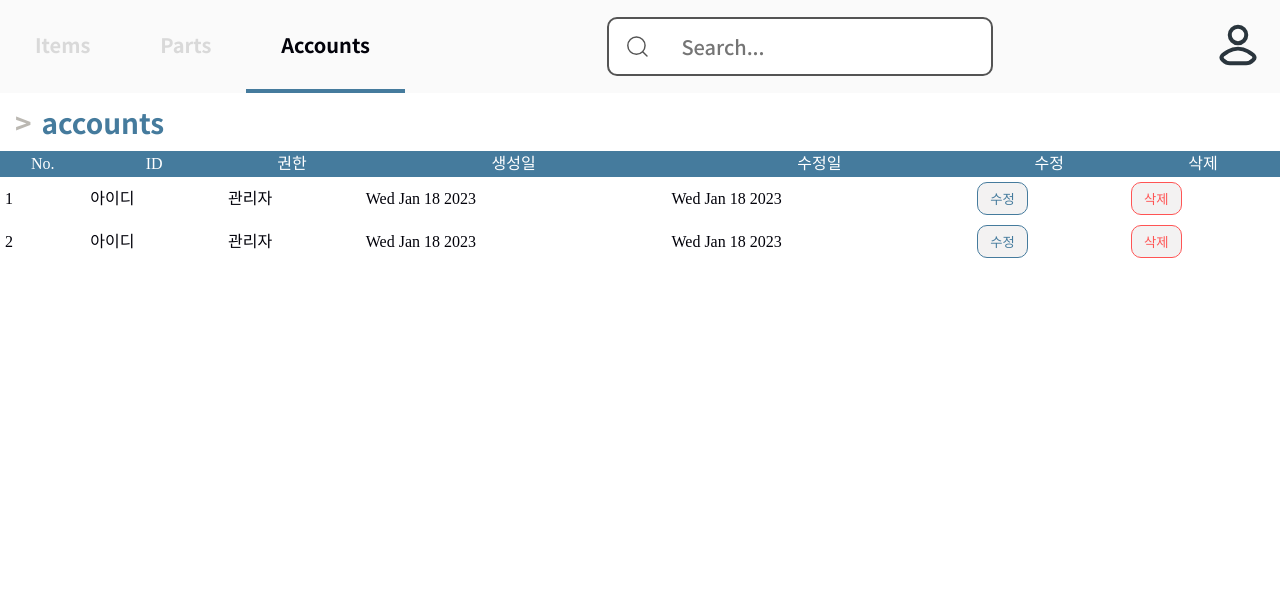
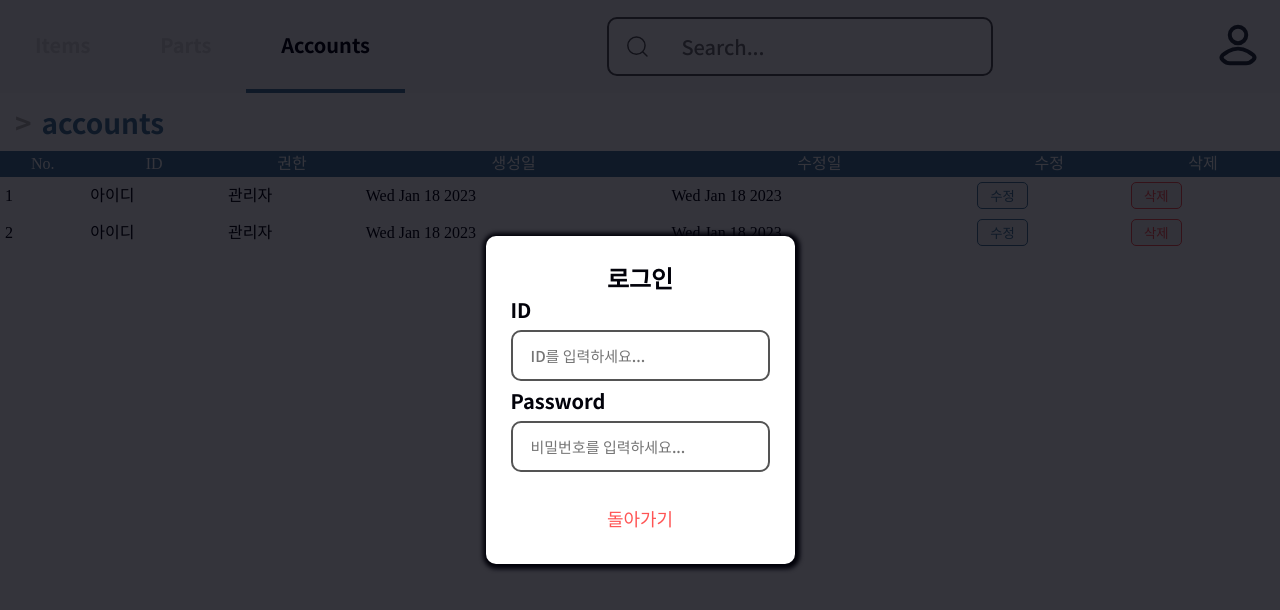
Before and after one commit to Pororoz/iStock-Frontend, a React (Vite) app in the folder client/: page /accounts in a window 1280 px wide. Both pictures are taken after a click on the button 1237 px from the left and 46 px from the top of the page. Shown: the top 610 px of the page. Built offline with nearby package versions, Linux system fonts and the light colour scheme.

Commit message:
feat: 로그인 버튼에 로그인 모달 연결

```diff
--- a/client/src/components/LoginButton.tsx
+++ b/client/src/components/LoginButton.tsx
@@ -10,9 +10,9 @@ const StyledButton = styled.button`
   border: none;
 `;
 
-function LoginButton(): ReactElement {
+function LoginButton({ onClick }: { onClick: () => void }): ReactElement {
   return (
-    <StyledButton>
+    <StyledButton onClick={onClick}>
       <img src={Login} />
     </StyledButton>
   );
--- a/client/src/components/Modal.tsx
+++ b/client/src/components/LoginModal.tsx
@@ -2,12 +2,14 @@ import { ReactElement } from 'react';
 import styled from 'styled-components';
 import ModalInput from '@components/ModalInput';
 import Text from '@components/Text';
-import TextButton from '@components/TextButton';
+import TextButton from './TextButton';
 
 const Wrapper = styled.div`
   position: fixed;
   width: 100vw;
   height: 100vh;
+  top: 0;
+  left: 0;
   display: flex;
   justify-content: center;
   align-items: center;
@@ -37,22 +39,26 @@ const InputWrapper = styled.div`
   box-shadow: 1px 1px 4px 4px var(--color-black);
 `;
 
-const ExitButton = styled(Text)`
+const ExitButton = styled(TextButton)`
   cursor: pointer;
   margin-top: 20px;
+  font-size: 18px;
+  font-weight: 500;
+  border: none;
+  background-color: transparent;
 `;
 
-function Modal(): ReactElement {
+function LoginModal({ onCancel }: { onCancel: () => void }): ReactElement {
   return (
     <Wrapper>
-      <Overlay />
+      <Overlay onClick={onCancel} />
       <InputWrapper>
         <Text size={24} weight={700}>
           로그인
         </Text>
         <ModalInput title="ID" placeholder={'ID를 입력하세요...'}></ModalInput>
         <ModalInput title="Password" placeholder={'비밀번호를 입력하세요...'}></ModalInput>
-        <ExitButton size={18} weight={500} color={'--color-red'}>
+        <ExitButton color={'--color-red'} onClick={onCancel}>
           돌아가기
         </ExitButton>
       </InputWrapper>
@@ -60,4 +66,4 @@ function Modal(): ReactElement {
   );
 }
 
-export default Modal;
+export default LoginModal;
--- a/client/src/components/NavBar.tsx
+++ b/client/src/components/NavBar.tsx
@@ -4,6 +4,7 @@ import styled from 'styled-components';
 import LoginButton from '@components/LoginButton';
 import NavButton from '@components/NavButton';
 import SearchInput from '@components/SearchInput';
+import LoginModal from './LoginModal';
 
 const Wrapper = styled.div`
   position: relative;
@@ -30,6 +31,7 @@ const CenteredSearchInput = styled(SearchInput)`
 
 function NavBar(): ReactElement {
   const selectedPage = useLocation().pathname.split('/')[1];
+  const [showModal, setShowModal] = useState<boolean>(false);
   return (
     <Wrapper>
       <Menus>
@@ -44,7 +46,18 @@ function NavBar(): ReactElement {
         </Link>
       </Menus>
       <CenteredSearchInput />
-      <LoginButton />
+      <LoginButton
+        onClick={() => {
+          setShowModal(true);
+        }}
+      />
+      {showModal && (
+        <LoginModal
+          onCancel={() => {
+            setShowModal(false);
+          }}
+        />
+      )}
     </Wrapper>
   );
 }
--- a/client/src/components/TextButton.tsx
+++ b/client/src/components/TextButton.tsx
@@ -1,10 +1,11 @@
 import { ReactElement } from 'react';
 import styled from 'styled-components';
-import { ReactProps } from '@type/props';
+import { ReactProps, StyledProps } from '@type/props';
 
 interface Props {
   color?: string;
   backgroundColor?: string;
+  onClick?: () => void;
 }
 
 const StyledButton = styled.button<Props>`
@@ -12,13 +13,13 @@ const StyledButton = styled.button<Props>`
   color: var(${({ color }) => color ?? '--color-dark-gray'});
   background-color: var(${({ backgroundColor }) => backgroundColor ?? '--color-lightest-gray'});
   padding-inline: 12px;
-  padding-block: 6px;
-  border-radius: 10px;
+  padding-block: 3px;
+  border-radius: 5px;
   border: 1px solid var(${({ color }) => color ?? '--color-dark-gray'});
   box-sizing: border-box;
 `;
 
-function TextButton({ children, ...props }: ReactProps<Props>): ReactElement {
+function TextButton({ children, ...props }: StyledProps<ReactProps<Props>>): ReactElement {
   return <StyledButton {...props}>{children}</StyledButton>;
 }
 
```
